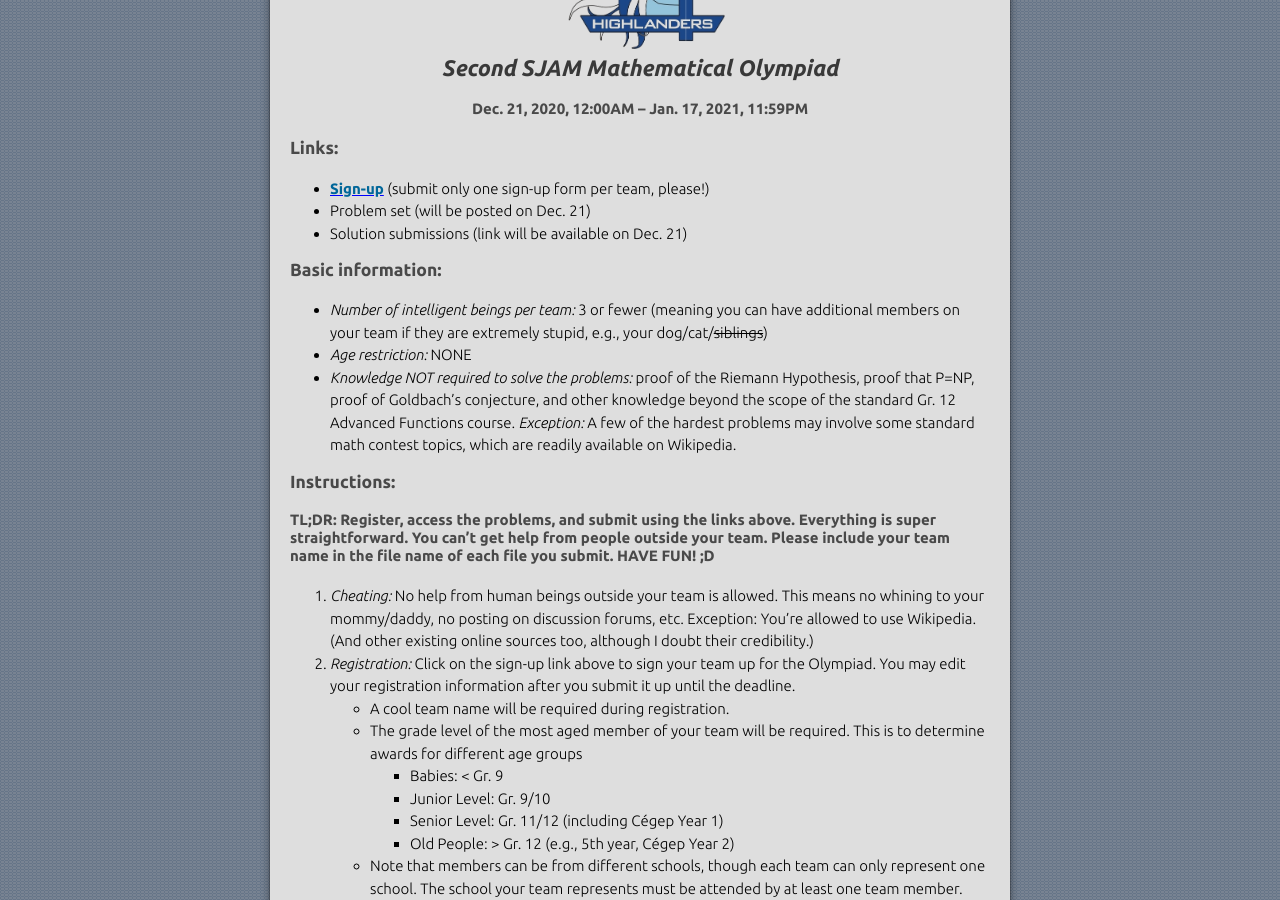
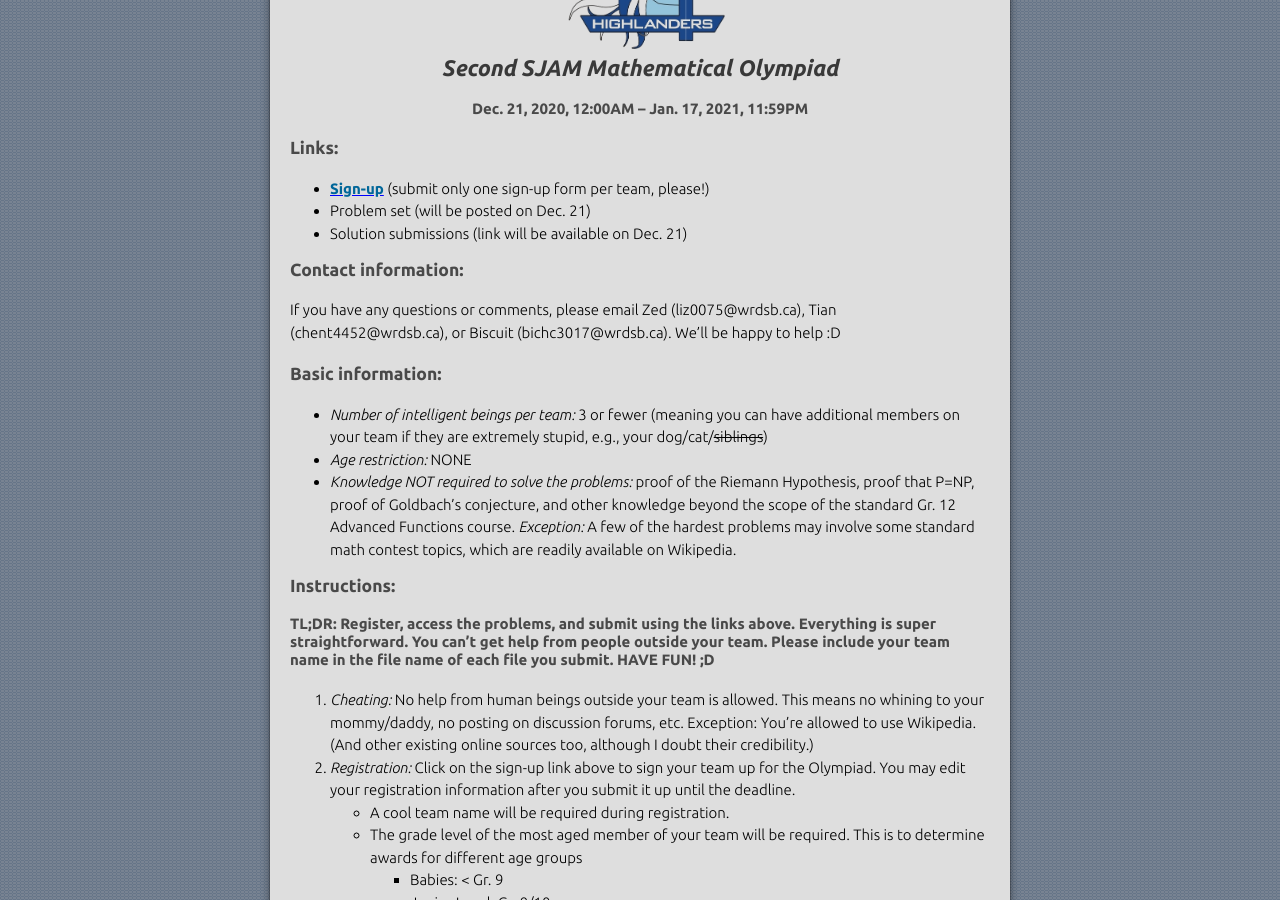
Before and after one commit to sjammathletes/sjammathletes.github.io, a Jekyll site: the page built from sjammo.md, in a window 1280 px wide and 900 px high, scrolled down 379 px. Built offline with Jekyll 4.4.1, drawn with Linux system fonts in a browser that asks for light colours; our own code applies the rules of GitHub Pages for plain Markdown files.

Commit message:
added contact info

```diff
--- a/sjammo.md
+++ b/sjammo.md
@@ -10,6 +10,9 @@
  - <b><ins style="color:blue;">[Sign-up](https://forms.gle/LbFGjmJu8spPPsuE7){: target="_blank"}</ins></b> (submit only one sign-up form per team, please!)
  - Problem set (will be posted on Dec. 21)
  - Solution submissions (link will be available on Dec. 21)
+
+### Contact information:
+If you have any questions or comments, please email Zed (liz0075@wrdsb.ca), Tian (chent4452@wrdsb.ca), or Biscuit (bichc3017@wrdsb.ca). We'll be happy to help :D
 
 ### Basic information:
  - *Number of intelligent beings per team:* 3 or fewer (meaning you can have additional members on your team if they are extremely stupid, e.g., your dog/cat/~~siblings~~)
```
